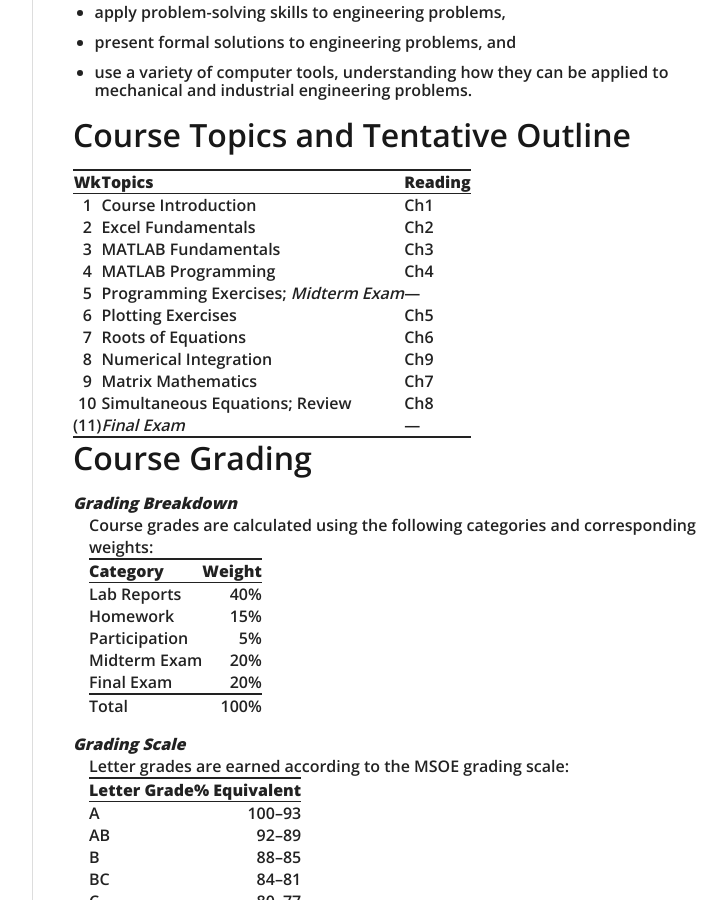
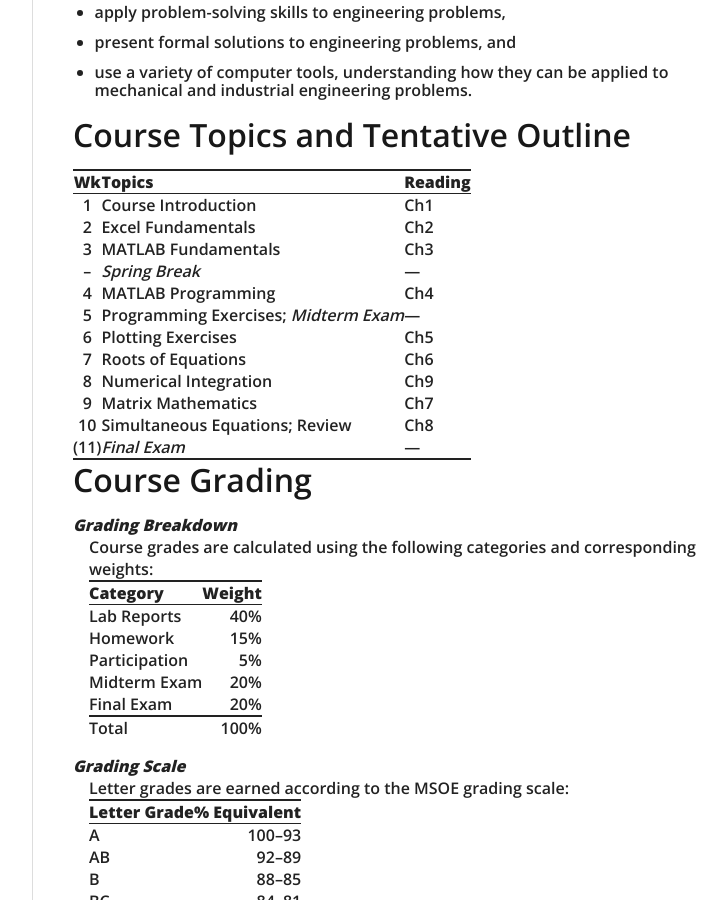
Before and after one commit to pdgessler/me190-s16, a Jekyll site: the page built from _posts/2016-03-07-syllabus.md, in a window 1280 px wide and 900 px high, scrolled down 1209 px. Shown: the whole window, without its empty margins (378-1105 px from the left). Built offline with Jekyll 4.4.1, drawn with Linux system fonts in a browser that asks for light colours; nearby versions of some CDN libraries.

Commit message:
Add Spring Break to schedule

```diff
--- a/_posts/2016-03-07-syllabus.md
+++ b/_posts/2016-03-07-syllabus.md
@@ -68,6 +68,7 @@ Upon successful completion of this course, the student will be able to:
 | 1  | Course Introduction | Ch1 |
 | 2 | Excel Fundamentals | Ch2 |
 | 3 | MATLAB Fundamentals | Ch3 |
+| -- | *Spring Break* | --- |
 | 4 | MATLAB Programming | Ch4 |
 | 5 | Programming Exercises; *Midterm Exam* | --- |
 | 6 | Plotting Exercises | Ch5 |
```
